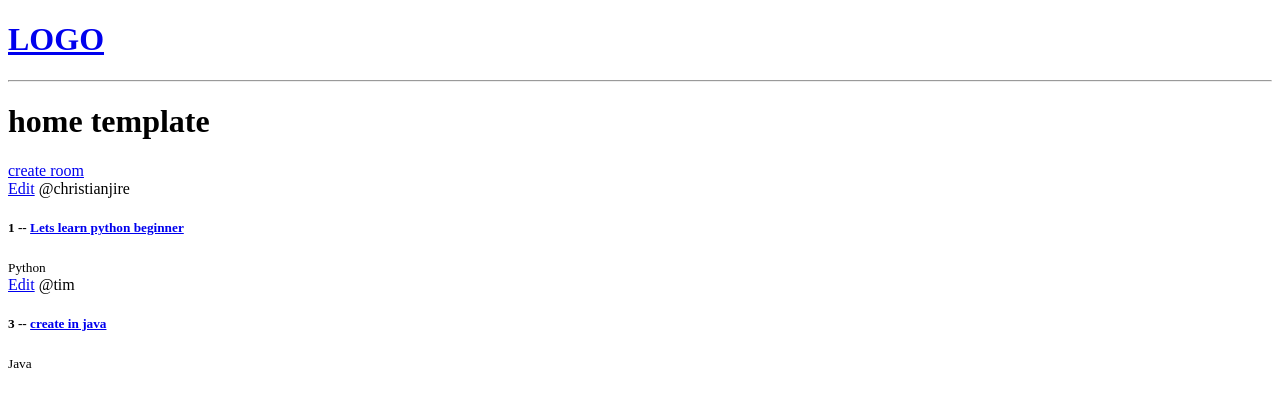
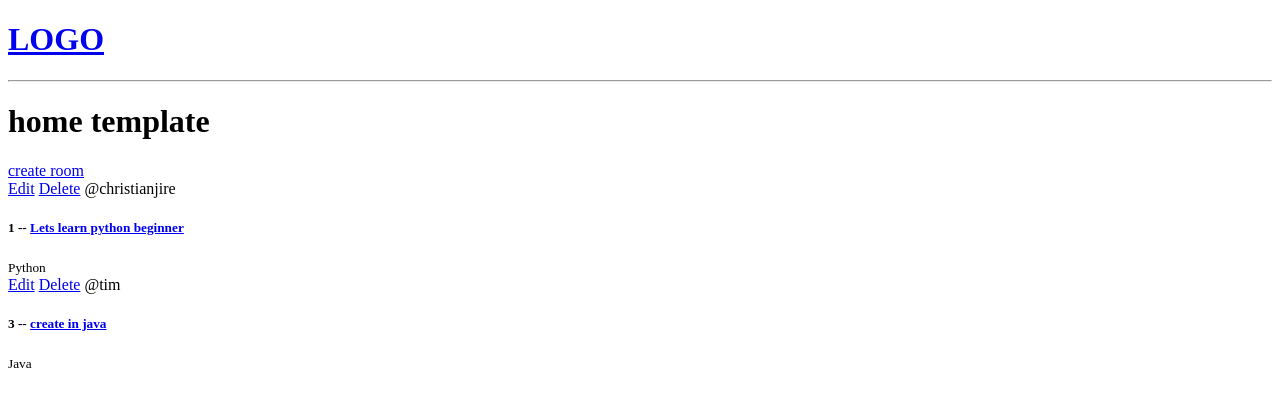
Before and after one commit to chrisjire/studybuddy-python-practice, a Django app: page / in a window 1280 px wide. Shown: the top 407 px of the page. Run offline with Django 4.2, Linux system fonts and the light colour scheme; data comes from the database, SQL or seed files in the repository; both versions use the stored data as it was after the commit.

Commit message:
add delete button functionality to the room form

```diff
--- a/base/templates/base/home.html
+++ b/base/templates/base/home.html
@@ -13,6 +13,7 @@
 
         <div>
             <a href="{% url 'update-room' room.id %}">Edit</a>
+            <a href="{% url 'delete-room' room.id %}">Delete</a>
             <span>@{{room.host.username}}</span>
             <h5>{{room.id}} -- <a href="{% url 'room' room.id %}">{{room.name}}</a></h5>
             <small>{{room.topic.name}}</small>
--- a/base/urls.py
+++ b/base/urls.py
@@ -6,4 +6,5 @@ urlpatterns = [
     path('room/<str:pk>/', views.room, name="room"),
     path('create-room/', views.createRoom, name="create-room"),
     path('update-room/<str:pk>/', views.updateRoom, name="update-room"),
+    path('delete-room/<str:pk>/', views.deleteRoom, name="delete-room"),
 ]
--- a/base/views.py
+++ b/base/views.py
@@ -48,3 +48,10 @@ def updateRoom(request,pk):
 
     context = {"form":form}
     return render(request, 'base/room_form.html', context)
+
+def deleteRoom(request, pk):
+    room = Room.objects.get(id=pk)
+    if request.method == 'POST':
+        room.delete()
+        return redirect('home')
+    return render(request, 'base/delete.html', {'obj':room})
```
Also changed, not shown: base/templates/base/delete.html (added, +12 -0 lines), db.sqlite3.
